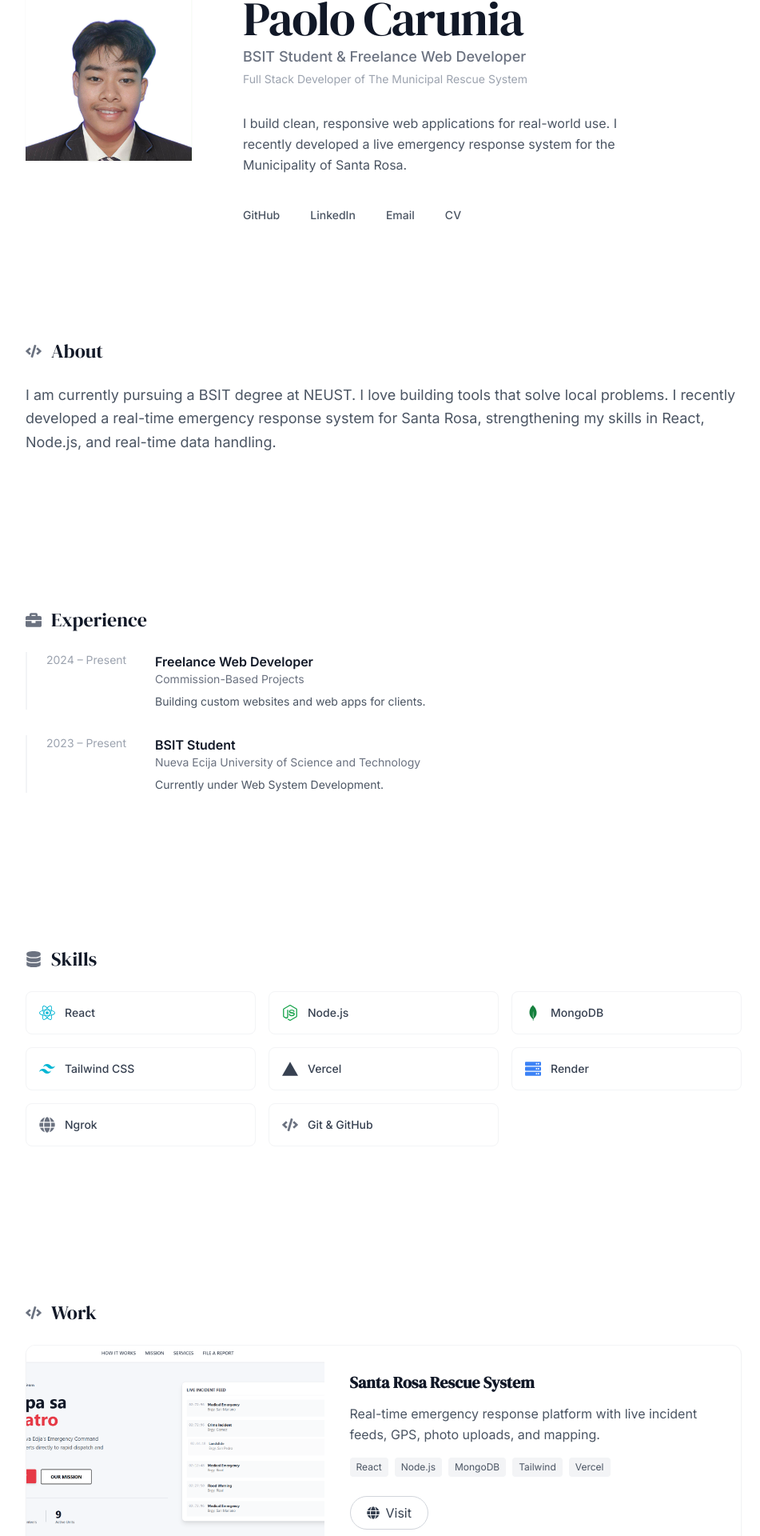
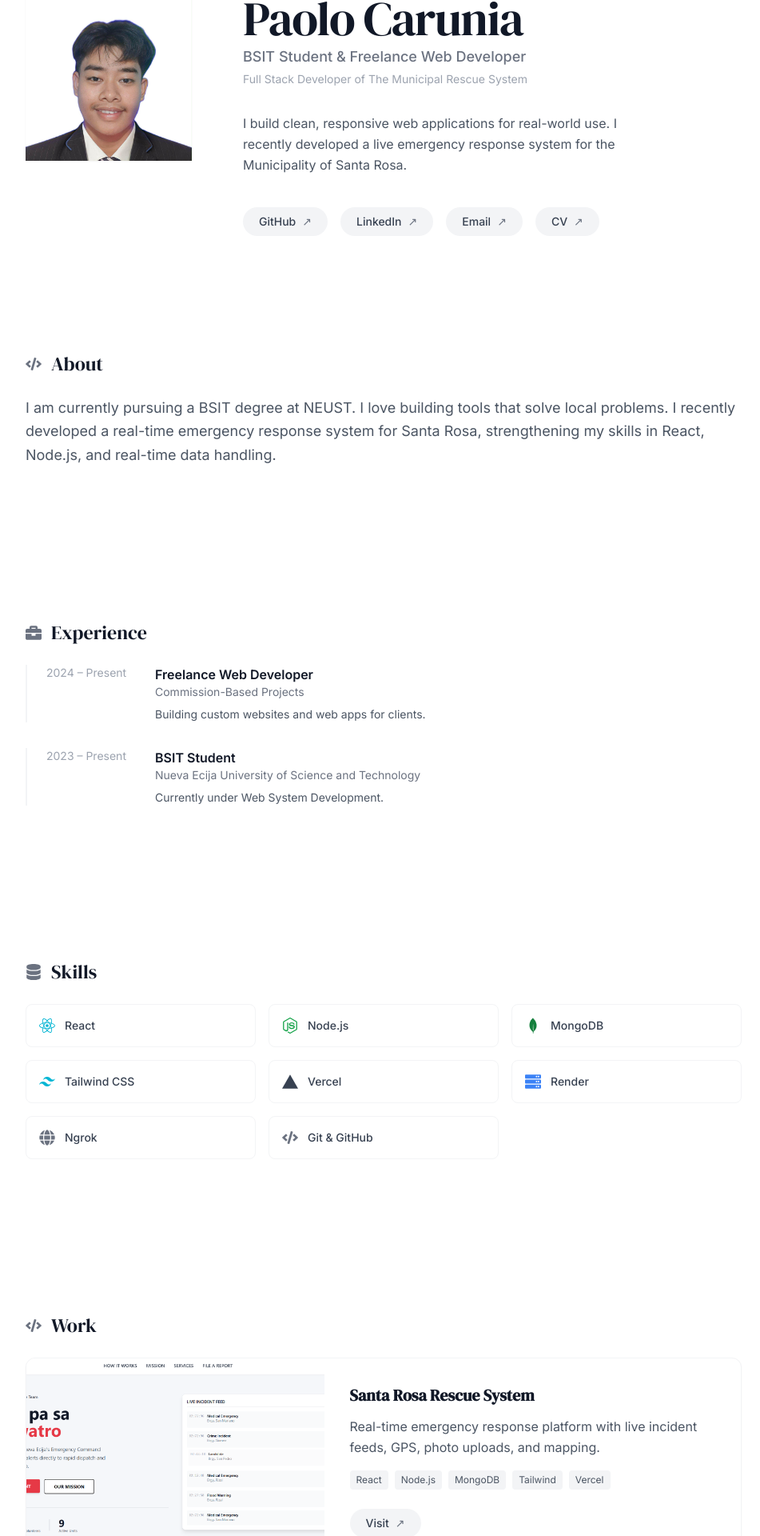
Before and after one commit to Paowish/MyPortfolio, a React (Vite) app: page / in a window 1280 px wide. Shown: the part 151-2071 px from the top of the page at 80% size, without its empty margins (160-1111 px from the left). Built offline with nearby package versions, Linux system fonts and the light colour scheme.

Commit message:
add animations when scroll

```diff
--- a/src/App.jsx
+++ b/src/App.jsx
@@ -53,7 +53,6 @@ function App() {
     const observer = new IntersectionObserver(
       (entries) => {
         entries.forEach(entry => {
-          // Only update if we are NOT clicking
           if (entry.isIntersecting && !isClickingRef.current) {
             setActiveSection(`#${entry.target.id}`);
           }
@@ -61,7 +60,7 @@ function App() {
       },
       {
         threshold: 0.4,
-        rootMargin: '0px 0px -30% 0px' // 🎯 This forces precise centering
+        rootMargin: '0px 0px -30% 0px'
       }
     );
     sections.forEach(section => {
@@ -81,12 +80,19 @@ function App() {
 
     const element = document.querySelector(href);
     if (element) {
-      element.scrollIntoView({ behavior: 'smooth' });
+      const yOffset = -80; // 👈 Offsets the scroll to account for the fixed navbar
+      const y = element.getBoundingClientRect().top + window.pageYOffset + yOffset;
+      window.scrollTo({ top: y, behavior: 'smooth' });
     }
 
     setTimeout(() => {
       isClickingRef.current = false;
     }, 800);
+  };
+
+  const handleLogoClick = (e) => {
+    e.preventDefault();
+    window.scrollTo({ top: 0, behavior: 'smooth' });
   };
 
   return (
@@ -95,7 +101,11 @@ function App() {
       {/* ===== STICKY TOP NAVBAR ===== */}
       <nav className="fixed top-0 left-0 w-full z-50 bg-white/80 backdrop-blur-sm border-b border-gray-100 py-4 px-6 shadow-sm">
         <div className="max-w-5xl mx-auto flex justify-between items-center">
-          <a href="#top" className="text-xl font-serif font-bold tracking-tight text-gray-900 hover:opacity-80 transition-opacity cursor-pointer">
+          <a
+            href="#top"
+            onClick={handleLogoClick}
+            className="text-xl font-serif font-bold tracking-tight text-gray-900 hover:opacity-80 transition-opacity cursor-pointer"
+          >
             PC.
           </a>
 
@@ -192,9 +202,9 @@ function App() {
       </AnimatePresence>
 
       {/* ===== MAIN CONTENT ===== */}
+      <div id="top" className="absolute top-0 left-0 w-full"></div>
       <main className="w-full flex flex-col items-center justify-center px-6 pt-28 md:pt-36 pb-16 md:pb-32">
 
-        {/* 🎯 REDUCED GAP TO 24 SO OBSERVER TRIGGERS ACCURATELY */}
         <div className="w-full max-w-4xl flex flex-col gap-24 md:gap-24">
 
           {/* ===== HERO / PROFILE ===== */}
@@ -217,22 +227,39 @@ function App() {
               <p className="text-gray-600 mt-8 max-w-lg leading-relaxed mx-auto md:mx-0">
                 I build clean, responsive web applications for real-world use. I recently developed a live emergency response system for the Municipality of Santa Rosa.
               </p>
-              <div className="flex flex-wrap justify-center md:justify-start gap-6 mt-10">
-                <a href="https://github.com/dashboard" target="_blank" className="group relative inline-flex items-center gap-1 text-sm font-medium text-gray-600 hover:text-black transition-colors">
+
+              {/* 🔹 PILL BUTTONS WITH ARROW & HOVER EFFECT */}
+              <div className="flex flex-wrap justify-center md:justify-start gap-4 mt-10">
+                <a
+                  href="https://github.com/dashboard"
+                  target="_blank"
+                  className="inline-flex items-center gap-2 bg-gray-100 hover:bg-black hover:text-white text-gray-700 px-5 py-2 rounded-full text-sm font-medium transition-all duration-300"
+                >
                   GitHub
-                  <span className="opacity-0 transform translate-x-1 group-hover:opacity-100 group-hover:translate-x-0 transition-all duration-200 text-xs text-gray-400">↗</span>
+                  <span className="text-gray-500 group-hover:text-white transition-colors duration-300">↗</span>
                 </a>
-                <a href="https://www.linkedin.com/in/paolo-vincent-carunia-1637aa3ba/" target="_blank" className="group relative inline-flex items-center gap-1 text-sm font-medium text-gray-600 hover:text-black transition-colors">
+                <a
+                  href="https://www.linkedin.com/in/paolo-vincent-carunia-1637aa3ba/"
+                  target="_blank"
+                  className="inline-flex items-center gap-2 bg-gray-100 hover:bg-black hover:text-white text-gray-700 px-5 py-2 rounded-full text-sm font-medium transition-all duration-300"
+                >
                   LinkedIn
-                  <span className="opacity-0 transform translate-x-1 group-hover:opacity-100 group-hover:translate-x-0 transition-all duration-200 text-xs text-gray-400">↗</span>
+                  <span className="text-gray-500 group-hover:text-white transition-colors duration-300">↗</span>
                 </a>
-                <a href="mailto:caruniapaolovince@gmail.com" className="group relative inline-flex items-center gap-1 text-sm font-medium text-gray-600 hover:text-black transition-colors">
+                <a
+                  href="mailto:caruniapaolovince@gmail.com"
+                  className="inline-flex items-center gap-2 bg-gray-100 hover:bg-black hover:text-white text-gray-700 px-5 py-2 rounded-full text-sm font-medium transition-all duration-300"
+                >
                   Email
-                  <span className="opacity-0 transform translate-x-1 group-hover:opacity-100 group-hover:translate-x-0 transition-all duration-200 text-xs text-gray-400">↗</span>
+                  <span className="text-gray-500 group-hover:text-white transition-colors duration-300">↗</span>
                 </a>
-                <a href="/resume.pdf" download className="group relative inline-flex items-center gap-1 text-sm font-medium text-gray-600 hover:text-black transition-colors">
+                <a
+                  href="/resume.pdf"
+                  download
+                  className="inline-flex items-center gap-2 bg-gray-100 hover:bg-black hover:text-white text-gray-700 px-5 py-2 rounded-full text-sm font-medium transition-all duration-300"
+                >
                   CV
-                  <span className="opacity-0 transform translate-x-1 group-hover:opacity-100 group-hover:translate-x-0 transition-all duration-200 text-xs text-gray-400">↗</span>
+                  <span className="text-gray-500 group-hover:text-white transition-colors duration-300">↗</span>
                 </a>
               </div>
             </div>
@@ -320,8 +347,9 @@ function App() {
                     </div>
                   </div>
                   <div className="mt-6">
-                    <a href="https://www.rescuesantarosagov.live/" target="_blank" className="inline-flex items-center gap-2 px-5 py-2 border border-gray-300 rounded-full text-base text-gray-700 hover:bg-gray-50 transition">
-                      <FaGlobe className="w-4 h-4" /> Visit
+                    <a href="https://www.rescuesantarosagov.live/" target="_blank" className="inline-flex items-center gap-2 bg-gray-100 hover:bg-black hover:text-white text-gray-700 px-5 py-2 rounded-full text-sm font-medium transition-all duration-300">
+                      Visit
+                      <span className="text-gray-500 group-hover:text-white transition-colors duration-300">↗</span>
                     </a>
                   </div>
                 </div>
```
